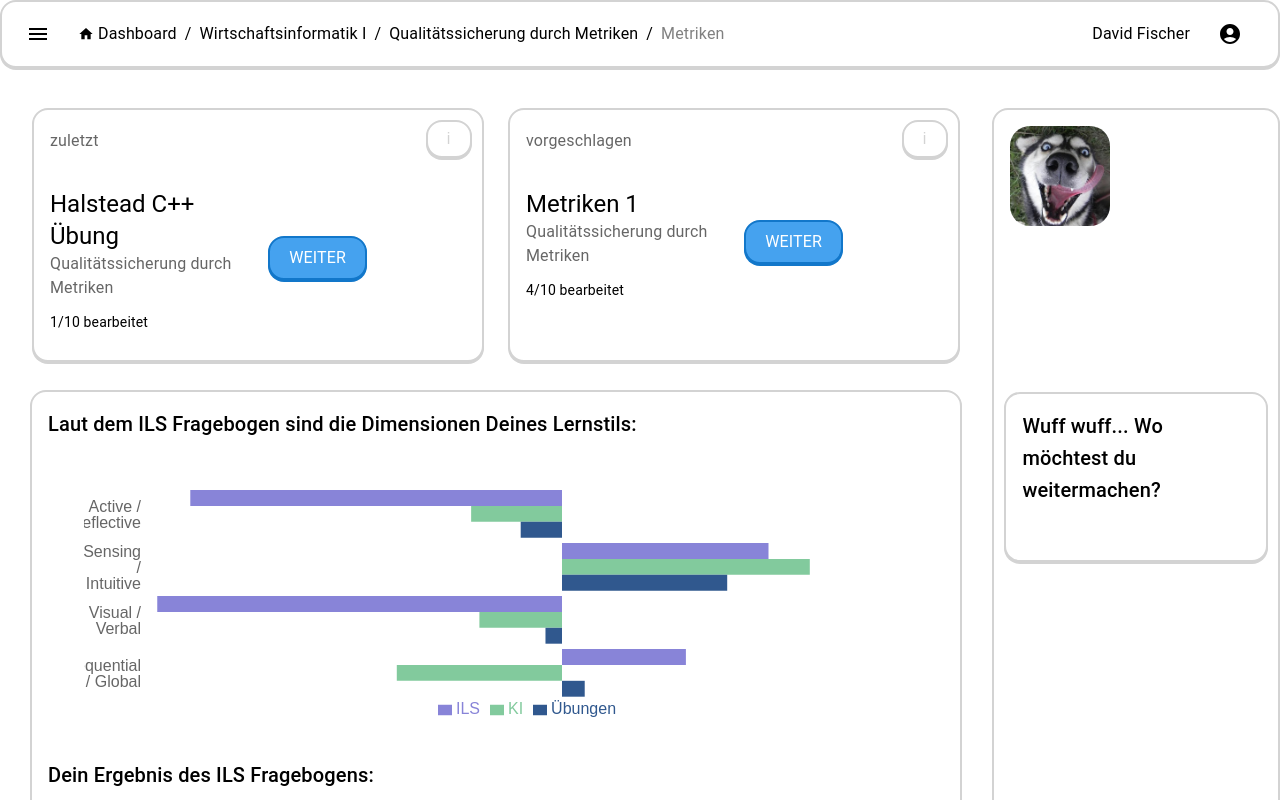
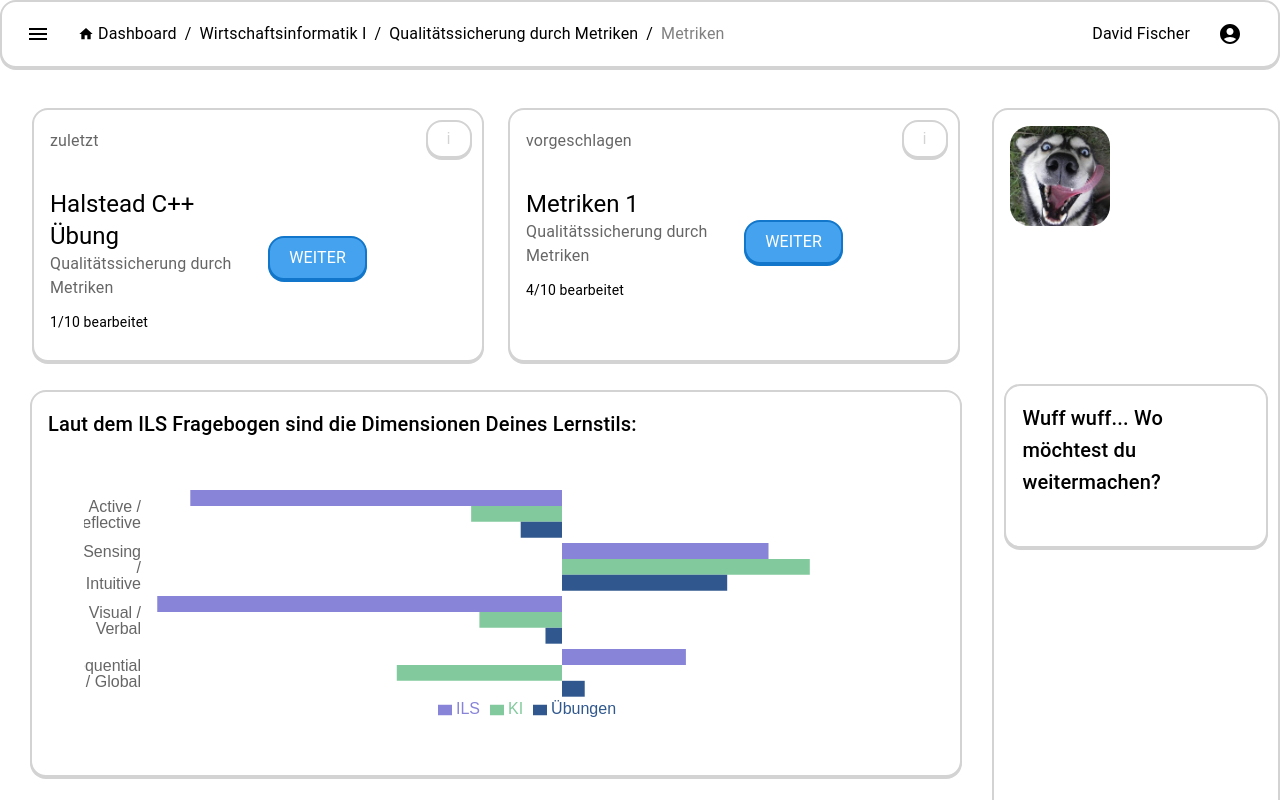
Before and after one commit to HASKI-Kempten/HASKI-System, a React (Create React App) app in the folder frontend/: page / in a window 1280 px wide. Shown: the top 800 px of the page. Built offline with nearby package versions, Linux system fonts and the light colour scheme.

Commit message:
remoed unnecessary test

```diff
--- a/frontend/src/components/Home.js
+++ b/frontend/src/components/Home.js
@@ -52,9 +52,6 @@ const Home = () => {
                 <Box sx={{ padding: '1rem' }}>
                   <CustomBarChart />
                 </Box>
-                <Typography variant="h6" gutterBottom component="div">
-                  Dein Ergebnis des ILS Fragebogens:
-                </Typography>
               </Box>
             </Card>
             <Card sx={{ height: '100%', width: '100%', marginTop: '2rem' }}>
```
